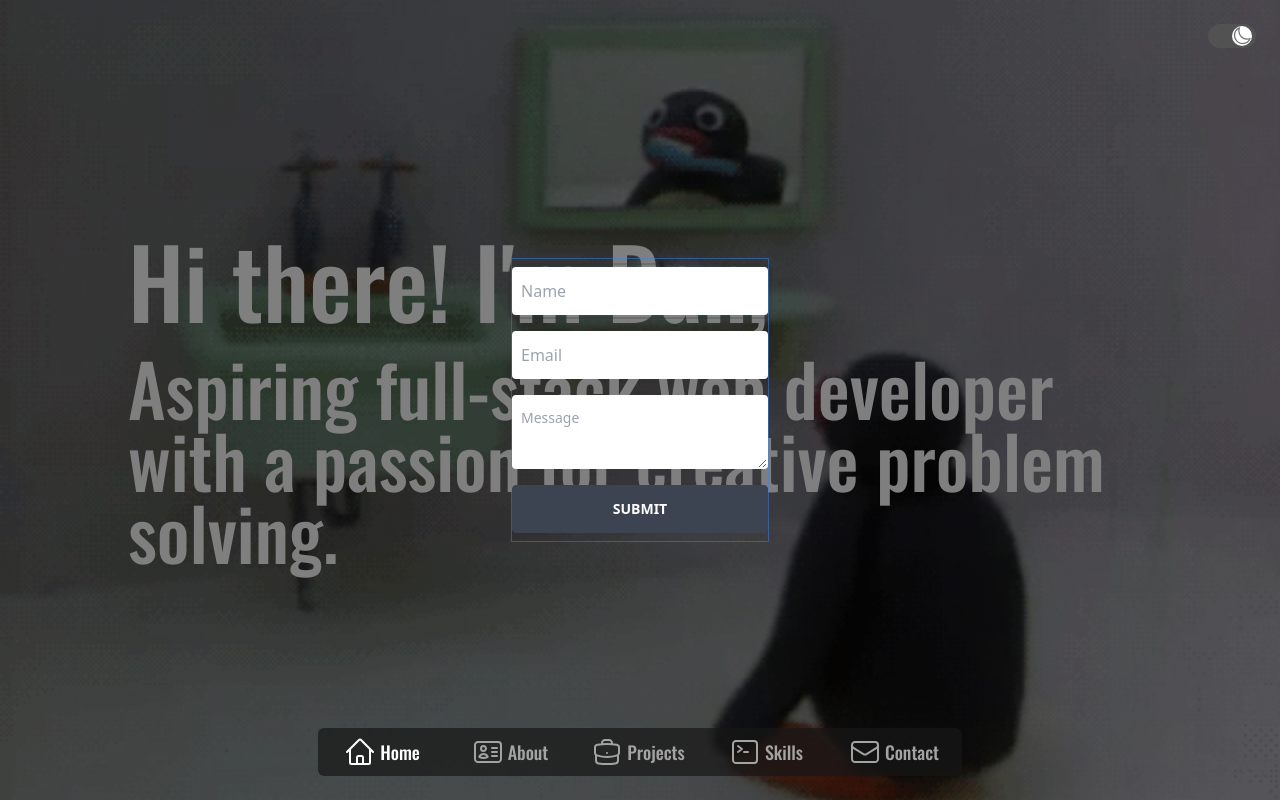
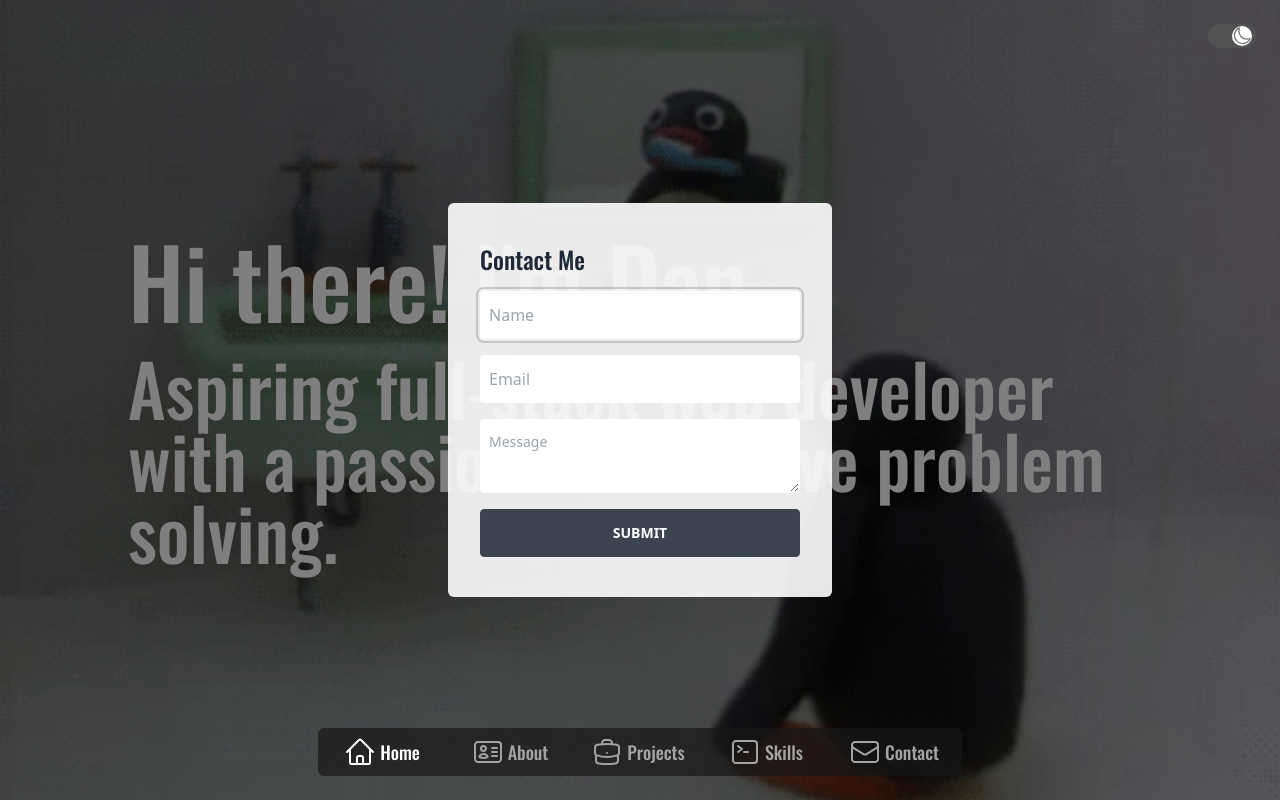
Before and after one commit to Nootonium/NootFolio, a React (Vite) app: page / in a window 1280 px wide. Both pictures are taken after a click on the button "Contact". Built offline with nearby package versions, Linux system fonts and the light colour scheme.

Commit message:
feat: contact modal layout and interactivity done rest colors

```diff
--- a/src/components/Alert.tsx
+++ b/src/components/Alert.tsx
@@ -17,8 +17,8 @@ function Alert({ Icon, message, type }: AlertProps) {
   }
 
   return (
-    <div className={`alert justify-start py-2 ${modifierClasses[type]}`}>
-      <Icon className='h-6 w-6' />
+    <div className={`flex items-center justify-start rounded-md p-2 ${modifierClasses[type]}`}>
+      <Icon className='mr-2 h-6 w-6' />
       <span>{message}</span>
     </div>
   );
--- a/src/components/Contact.tsx
+++ b/src/components/Contact.tsx
@@ -1,7 +1,6 @@
 import { Dialog, Transition } from '@headlessui/react';
 import { Fragment } from 'react';
 import ContactForm from './ContactForm';
-import { div } from 'three/examples/jsm/nodes/Nodes.js';
 
 interface ContactProps {
   isContactOpen: boolean;
@@ -13,14 +12,13 @@ function Contact({ isContactOpen, onClose }: ContactProps) {
     <Transition show={isContactOpen} as={Fragment}>
       <Dialog onClose={() => onClose()}>
         <Transition.Child
-          as='div'
+          as={Fragment}
           enter='ease-out duration-300'
           enterFrom='opacity-0'
           enterTo='opacity-100'
           leave='ease-in duration-200'
           leaveFrom='opacity-100'
           leaveTo='opacity-0'
-          className='fixed inset-0'
         >
           <div className='absolute inset-0 bg-black/50 transition-opacity' />
         </Transition.Child>
@@ -36,8 +34,9 @@ function Contact({ isContactOpen, onClose }: ContactProps) {
         >
           <Dialog.Panel
             as='div'
-            className='absolute left-1/2 top-1/2 w-64 -translate-x-1/2 -translate-y-1/2 ring-1'
+            className='absolute left-1/2 top-1/2 h-auto max-h-screen w-64 -translate-x-1/2 -translate-y-1/2 rounded-md bg-white/90 p-4 sm:w-96 sm:p-8'
           >
+            <h3 className='py-2 font-Oswald text-2xl'>Contact Me</h3>
             <ContactForm />
           </Dialog.Panel>
         </Transition.Child>
--- a/src/components/ContactForm.tsx
+++ b/src/components/ContactForm.tsx
@@ -40,7 +40,7 @@ function ContactForm() {
       <textarea
         {...register('message', { required: true })}
         placeholder='Message'
-        className='textarea my-2 rounded border p-2'
+        className='textarea my-2 max-h-60 rounded border p-2'
       />
       {errors.message && <Alert message='This field is required' Icon={XCircleIcon} type='error' />}
 
```
